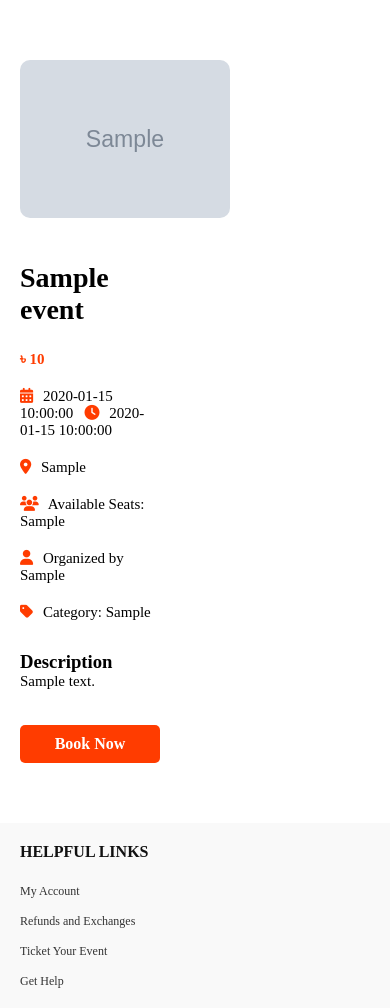
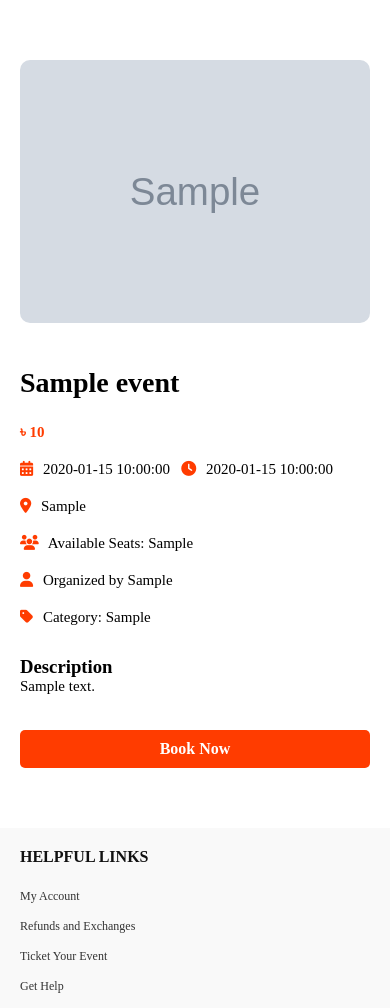
Before and after one commit to ahasan-ullah/Event-Ease, a PHP site: page /views/event_details_page.php?id=1 in a window 390 px wide. Shown: the part 81-1089 px from the top of the page. Run offline with PHP 8.4, Linux system fonts and the light colour scheme; tables that the repository leaves empty or names only in its code hold one stand-in row (values such as "Sample post"); grey boxes marked "Sample" are stand-in pictures; some libraries are stand-ins or nearby versions.

Commit message:
make the event details page responsive

```diff
--- a/public/styles/event_details.css
+++ b/public/styles/event_details.css
@@ -62,6 +62,6 @@
     flex-direction: column;
   }
   .event-image, .event-info{
-    flex: 1 1 100%;
+    width: 100%;
   }
 }
```
